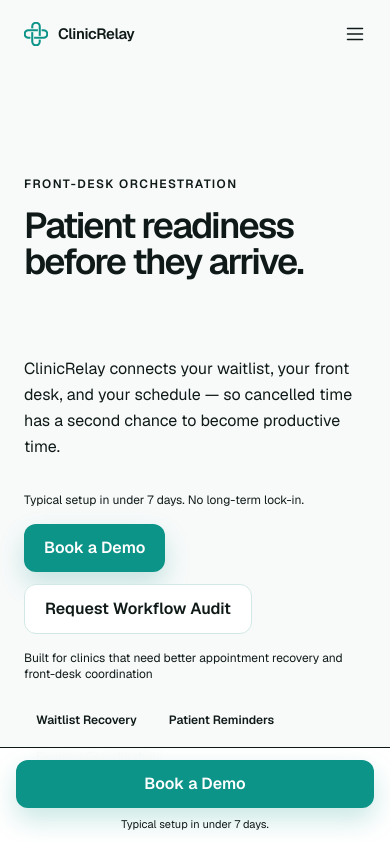
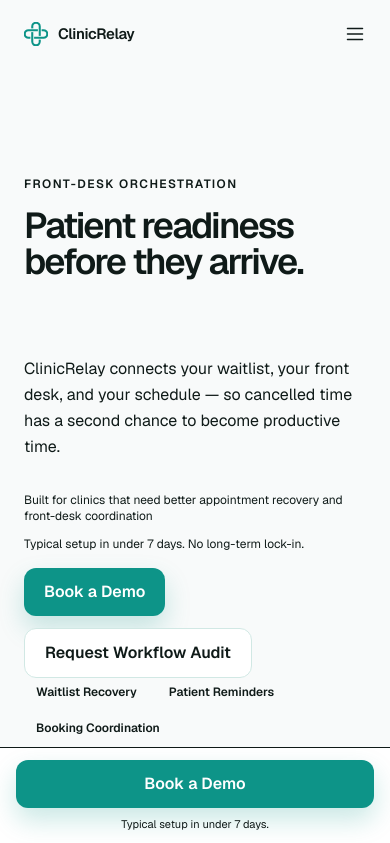
Before and after one commit to micahjatau/clinicrelay, a Next.js app: page / in a window 390 px wide. Shown: the top 843 px of the page. Built offline with nearby package versions, Linux system fonts and the light colour scheme.

Commit message:
Move hero trust line above CTAs on mobile

```diff
--- a/components/landing/hero.tsx
+++ b/components/landing/hero.tsx
@@ -16,8 +16,9 @@ export function Hero() {
             <p className="text-base leading-relaxed text-[--cr-muted] max-w-[62ch] mb-8">
               {heroData.subheadline}
             </p>
+            <p className="text-xs text-[--cr-muted] mb-3 md:hidden">{heroData.trustLine}</p>
             <HeroCtaButtons />
-            <p className="text-xs text-[--cr-muted] mt-4 mb-6">{heroData.trustLine}</p>
+            <p className="hidden md:block text-xs text-[--cr-muted] mt-4 mb-6">{heroData.trustLine}</p>
             <div className="flex flex-wrap gap-2">
               {heroData.badges.map((badge) => (
                 <span
```
